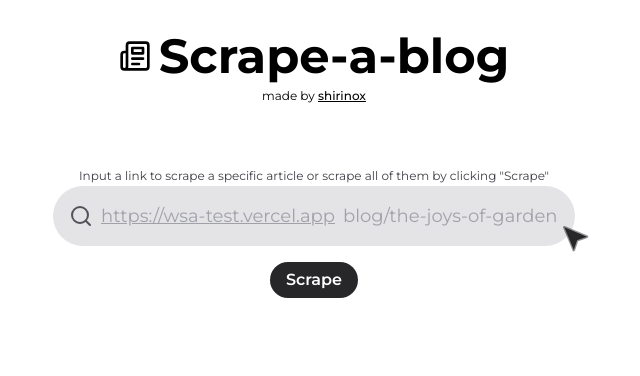
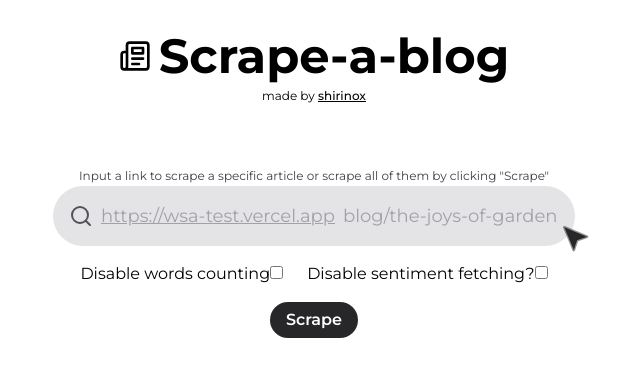
Before and after one commit to shirinox/scrape-a-blog, a Next.js app: page / in a window 1280 px wide. Shown: the top 376 px of the page, without its empty margins (326-966 px from the left). Built offline with nearby package versions, Linux system fonts and the light colour scheme.

Commit message:
Added words & sentiment additional logic

```diff
--- a/app/api/scrape/all/route.ts
+++ b/app/api/scrape/all/route.ts
@@ -13,6 +13,7 @@ export type Article = {
 	link: string | undefined;
 	image: string | undefined;
 	sentiment: string | undefined;
+	words: number | undefined;
 };
 
 export const GET = async (res: NextRequest) => {
@@ -68,6 +69,7 @@ export const GET = async (res: NextRequest) => {
 				sentiment: articleData.sentiment,
 				link: WSA_URL + link,
 				image: WSA_URL + image,
+				words: articleData.wordCount,
 			};
 		})
 	);
--- a/app/api/scrape/article/route.ts
+++ b/app/api/scrape/article/route.ts
@@ -49,12 +49,13 @@ export const GET = async (res: NextRequest) => {
 	const topic = $('body > div > div > div > div > div > div > div:nth-child(1)').text();
 	const articleContentElem = $('body > div > div > div > div > div > div > div:nth-child(3) > div');
 	const content = articleContentElem.map((i, el) => $(el).text()).toArray();
-
-	const wordCount = content.join(' ').split(' ').length;
-
 	const contentString = content.join(' ');
 
-	const sentiment = analyzeText(contentString);
+	let wordCount: number = 0;
+	if (words) wordCount = contentString.split(' ').length;
+	let sentiment: string = '';
+	if (rating) sentiment = analyzeText(contentString);
+
 	if (!content || !title || !topic)
 		return NextResponse.json({ error: 'No article content was found.' }, { status: 400 });
 	else
--- a/app/page.tsx
+++ b/app/page.tsx
@@ -62,6 +62,23 @@ export default function Home() {
 			</p>
 			<div>
 				<SearchBar setArticle={setArticle} />
+				<div className='flex gap-6 justify-center my-4'>
+					<label>
+						Disable words counting
+						<input
+							onChange={() => {
+								setEnableWords(!enableWords);
+								console.log(enableWords);
+							}}
+							type='checkbox'
+						/>
+					</label>
+					<label>
+						Disable sentiment fetching?
+						<input onChange={() => setEnableSentiment(!enableSentiment)} type='checkbox' />
+					</label>
+				</div>
+
 				<Button
 					onClick={(e: MouseEvent) => handleClick(e)}
 					className='bg-zinc-800 text-white font-semibold px-4 py-1.5 rounded-full mx-auto block '
@@ -70,7 +87,7 @@ export default function Home() {
 				</Button>
 			</div>
 			{isLoading && (
-				<div className='mx-auto'>
+				<div className='mx-auto my-4'>
 					<Loader2 className='animate-spin w-10 h-10 m-2 mx-auto' />
 					<p className='text-center'>Scraping data...</p>
 				</div>
```
